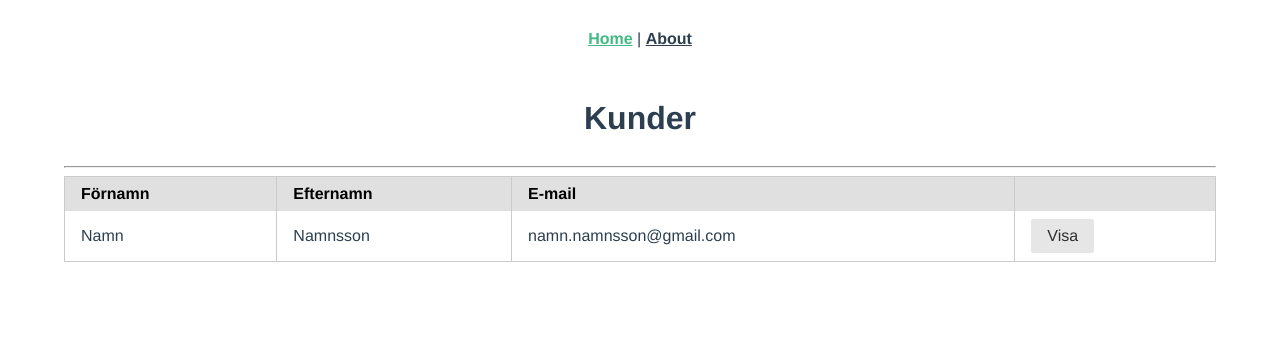
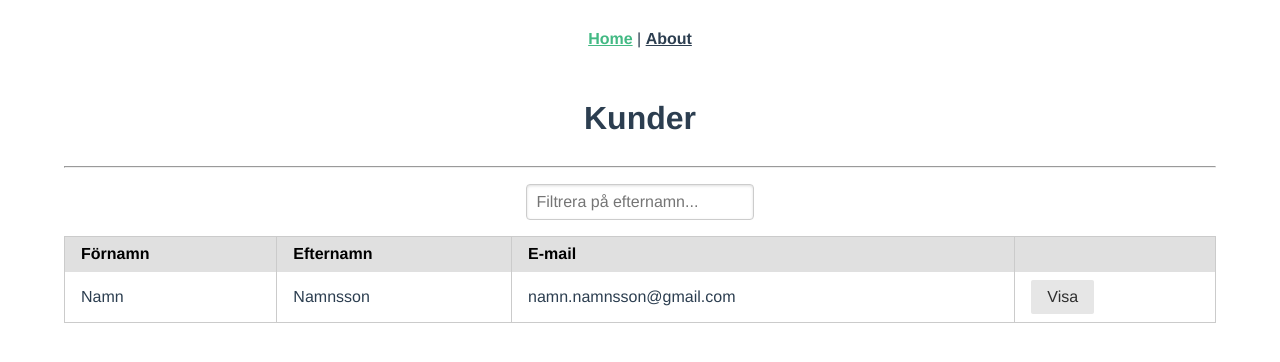
Before and after one commit to itggot-linus-styren/customer-manager-wu2, a Vue app: page / in a window 1280 px wide. Shown: the top 362 px of the page. Built offline with nearby package versions, Linux system fonts and the light colour scheme.

Commit message:
Lägg till komponent för filtrera på efternamn

```diff
--- a/src/components/CustomerSearchField.vue
+++ b/src/components/CustomerSearchField.vue
@@ -1,7 +1,20 @@
-<template></template>
+<template>
+  <form class="pure-form">
+    <input
+      data-cy="search"
+      type="text"
+      class="pure-input"
+      placeholder="Filtrera på efternamn..."
+    />
+  </form>
+</template>
 
 <script>
 export default {};
 </script>
 
-<style></style>
+<style scoped>
+form {
+  margin: 1em 0;
+}
+</style>
--- a/src/views/Home.vue
+++ b/src/views/Home.vue
@@ -3,6 +3,7 @@
     <h1>Kunder</h1>
     <div class="main">
       <hr />
+      <CustomerSearchField />
       <CustomerTable />
     </div>
   </div>
@@ -10,11 +11,13 @@
 
 <script>
 import CustomerTable from "@/components/CustomerTable.vue";
+import CustomerSearchField from "@/components/CustomerSearchField.vue";
 
 export default {
   name: "Home",
   components: {
     CustomerTable,
+    CustomerSearchField,
   },
 };
 </script>
```
